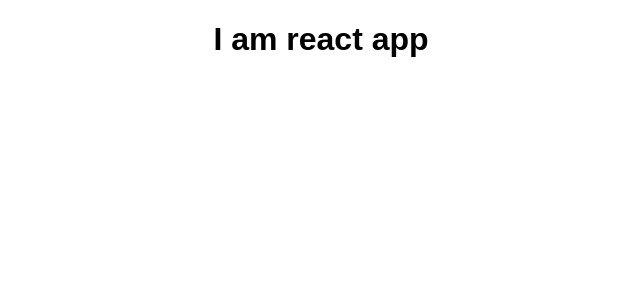
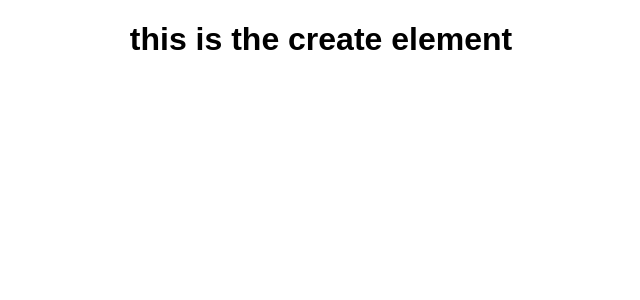
Before and after one commit to rg225/learn-react, a React (Create React App) app: page / in a window 1280 px wide. Shown: the top 300 px of the page, without its empty margins (319-959 px from the left). Built offline with nearby package versions, Linux system fonts and the light colour scheme.

Commit message:
React create element used

```diff
--- a/src/App.js
+++ b/src/App.js
@@ -3,11 +3,12 @@ import './App.css';
 
 class App extends Component {
   render() {
-    return (
-      <div className="App">
-        <h1>I am react app</h1>
-      </div>
-    );
+    // return (
+    //   <div className="App">
+    //     <h1>I am react app</h1>
+    //   </div>
+    // );
+    return React.createElement('div', {className: 'App'}, React.createElement('h1', null, 'this is the create element'));
   }
 }
 
```
